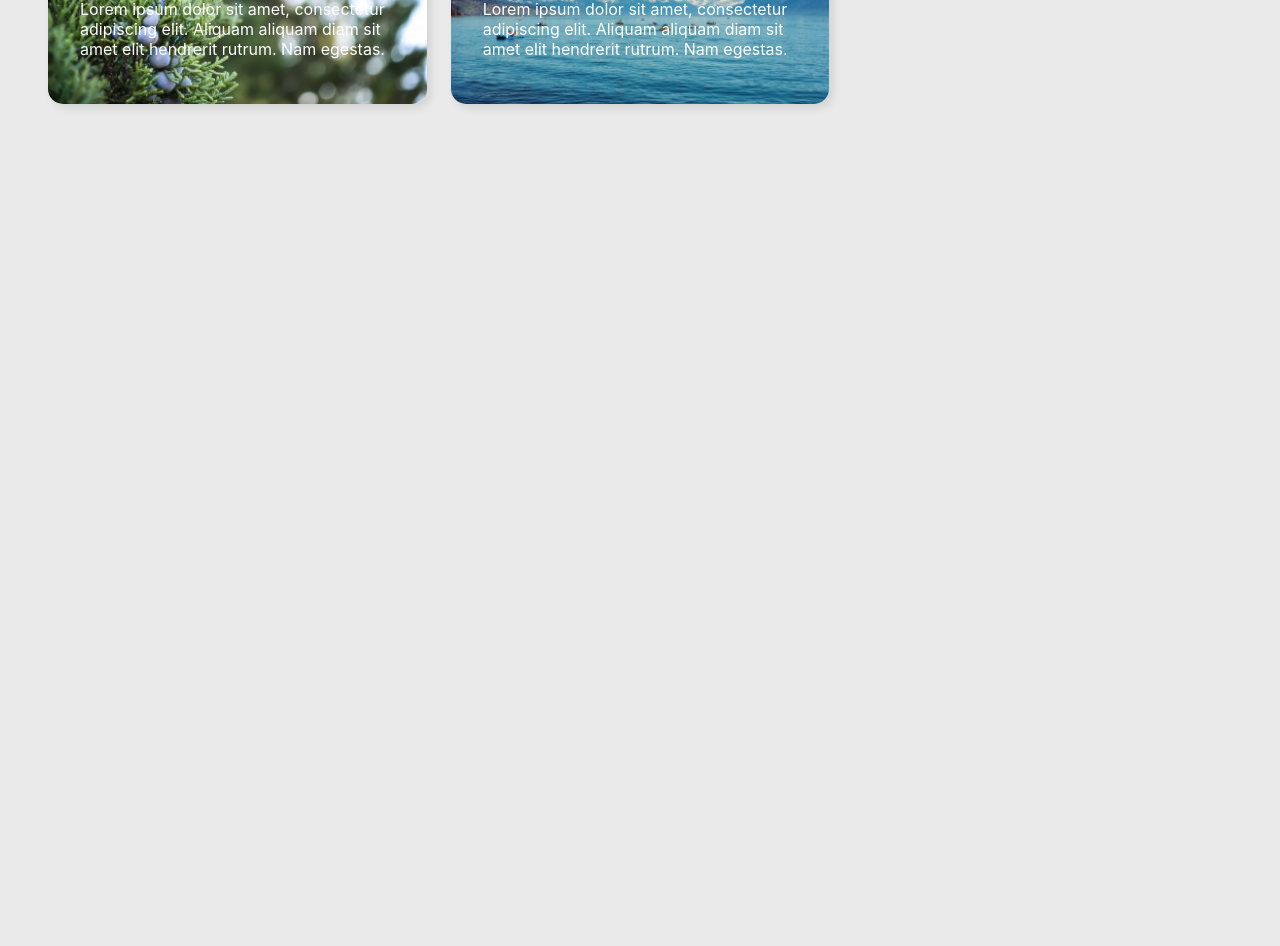
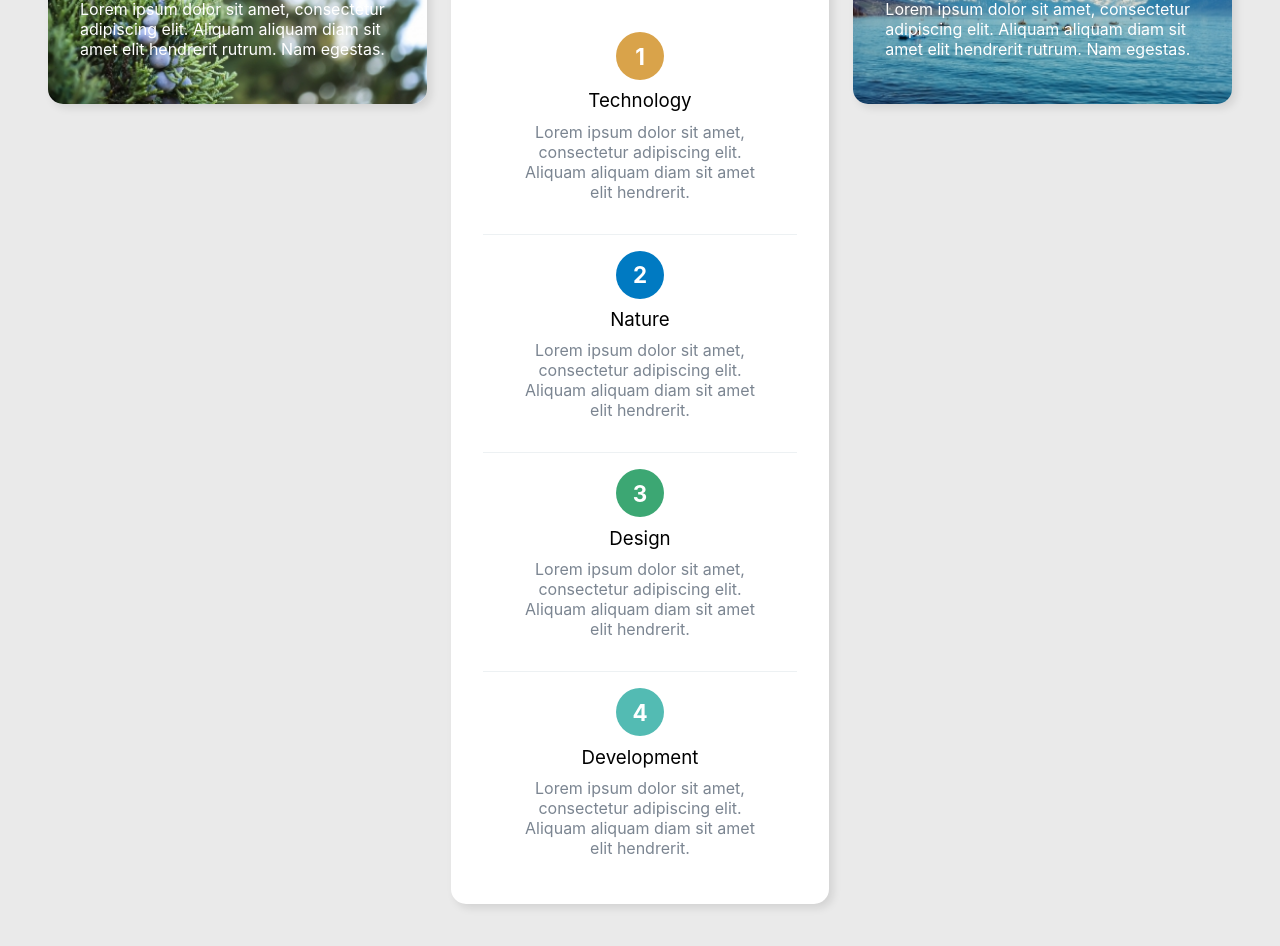
Before and after one commit to rts-cmk-wu04/react-komponenter-bqardi, a React (Create React App) app: page / in a window 1280 px wide. Shown: the part 2220-3166 px from the top of the page. Before the commit the page ends 2372 px from the top, so only its background shows below. Built offline with nearby package versions, Linux system fonts and the light colour scheme.

Commit message:
Digest component added

```diff
--- a/public/details.json
+++ b/public/details.json
@@ -286,30 +286,30 @@
         ]
     },
     "digest": {
-        "span": "w4h12",
+        "span": "w4h10",
         "title": "News Digest",
         "color": "white",
         "content": [
             {
-                "color": "orange",
+                "color": "#D9A34A",
                 "images": [],
                 "title": "Technology",
                 "text": "Lorem ipsum dolor sit amet, consectetur adipiscing elit. Aliquam aliquam diam sit amet elit hendrerit."
             },
             {
-                "color": "blue",
+                "color": "#007AC2",
                 "images": [],
                 "title": "Nature",
                 "text": "Lorem ipsum dolor sit amet, consectetur adipiscing elit. Aliquam aliquam diam sit amet elit hendrerit."
             },
             {
-                "color": "green",
+                "color": "#3CA773",
                 "images": [],
                 "title": "Design",
                 "text": "Lorem ipsum dolor sit amet, consectetur adipiscing elit. Aliquam aliquam diam sit amet elit hendrerit."
             },
             {
-                "color": "cyan",
+                "color": "#53BBB3",
                 "images": [],
                 "title": "Development",
                 "text": "Lorem ipsum dolor sit amet, consectetur adipiscing elit. Aliquam aliquam diam sit amet elit hendrerit."
--- a/src/App.js
+++ b/src/App.js
@@ -9,6 +9,7 @@ import Places from './components/Places';
 import LatestNews from './components/LatestNews';
 import Lifestyle from './components/Lifestyle';
 import Location from './components/Location';
+import Digest from './components/Digest';
 
 function App() {
   var [details, setDetails] = useState({});
@@ -66,6 +67,9 @@ function App() {
       <Card details={details.greenery}>
         <Location item={details.greenery}/>
       </Card>
+      <Card details={details.digest}>
+        <Digest item={details.digest}/>
+      </Card>
       <Card details={details.beaches}>
         <Location item={details.beaches}/>
       </Card>
--- a/src/components/Card.css
+++ b/src/components/Card.css
@@ -36,3 +36,7 @@
     grid-column: span 4;
     grid-row: span 2;
 }
+.Card.w4h10{
+    grid-column: span 4;
+    grid-row: span 10;
+}
--- /dev/null
+++ b/src/components/Digest.css
@@ -0,0 +1,42 @@
+.Digest{
+    display: flex;
+    flex-direction: column;
+    height: 100%;
+}
+.Digest__content{
+    flex-grow: 1;
+    display: flex;
+    flex-direction: column;
+    justify-content: space-evenly;
+    padding: 2em;
+}
+.Digest__item{
+    display: flex;
+    flex-direction: column;
+    align-items: center;
+    padding: 1em 2em 2em;
+    border-bottom: 1px solid #edf1f3;
+}
+.Digest__item:last-of-type{
+    border-bottom: none;
+}
+.Digest__icon{
+    width: 48px;
+    height: 48px;
+    display: flex;
+    justify-content: center;
+    align-items: center;
+    border-radius: 50%;
+    color: white;
+    font-size: 1.4em;
+    font-weight: 700;
+}
+.Digest__title{
+    margin: 0.5em 0;
+    font-weight: 400;
+}
+.Digest__text{
+    margin: 0;
+    text-align: center;
+    color: #7B8591;
+}
--- /dev/null
+++ b/src/components/Digest.js
@@ -0,0 +1,21 @@
+import "./Digest.css";
+import TopHeading from "./TopHeading";
+
+function Digest({item}){
+    return (
+        <article className="Digest">
+            <TopHeading color="green">News Digest</TopHeading>
+            <div className="Digest__content">
+                {item?.content.map((content, index) => (
+                    <div key={content.title} className="Digest__item">
+                        <div className="Digest__icon" style={{backgroundColor: content.color}}>{index + 1}</div>
+                        <h1 className="Digest__title">{content.title}</h1>
+                        <p className="Digest__text">{content.text}</p>
+                    </div>
+                ))}
+            </div>
+        </article>
+    );
+}
+
+export default Digest;
```
Also changed, not shown: 1 other file (tests, documents, lock files or other folders).
